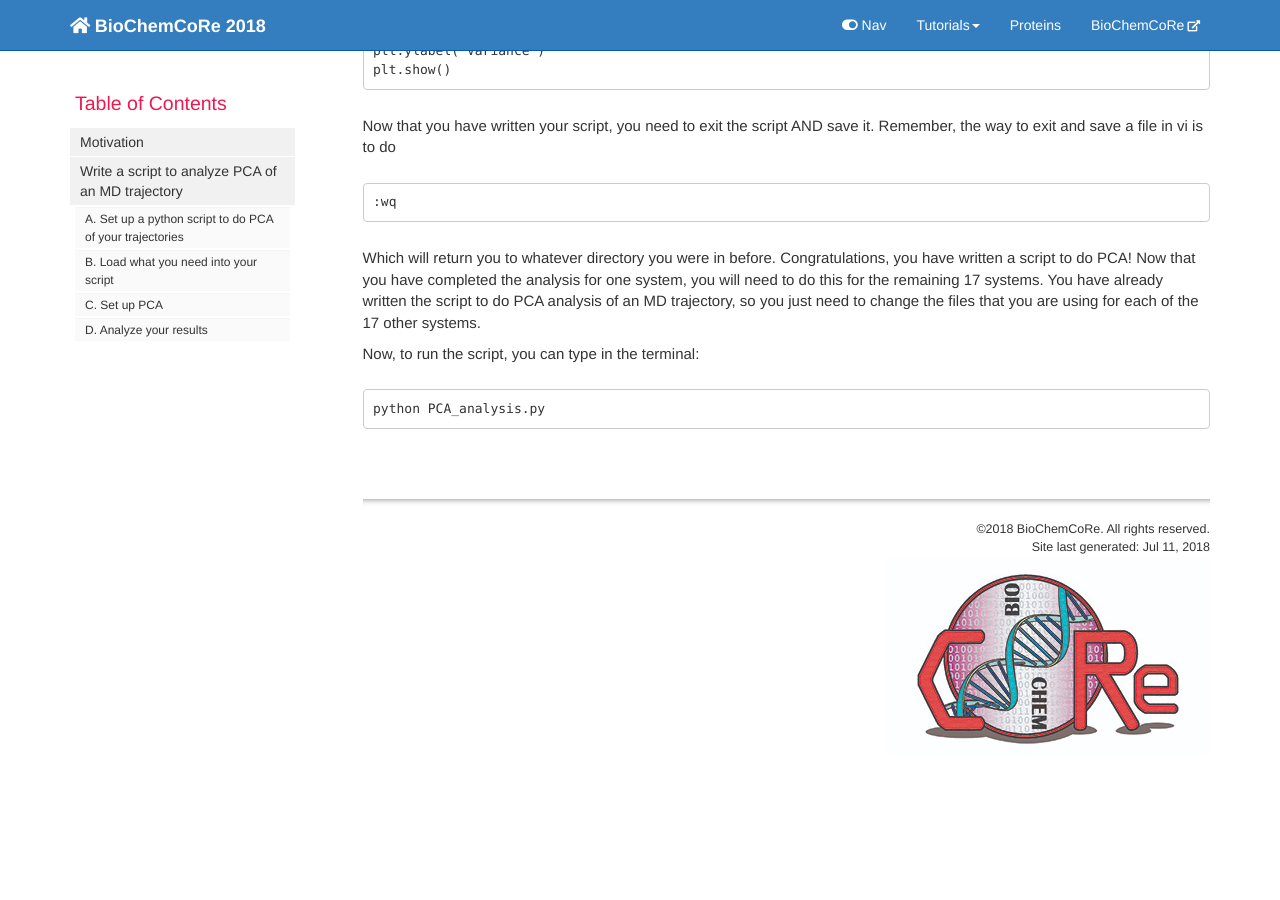
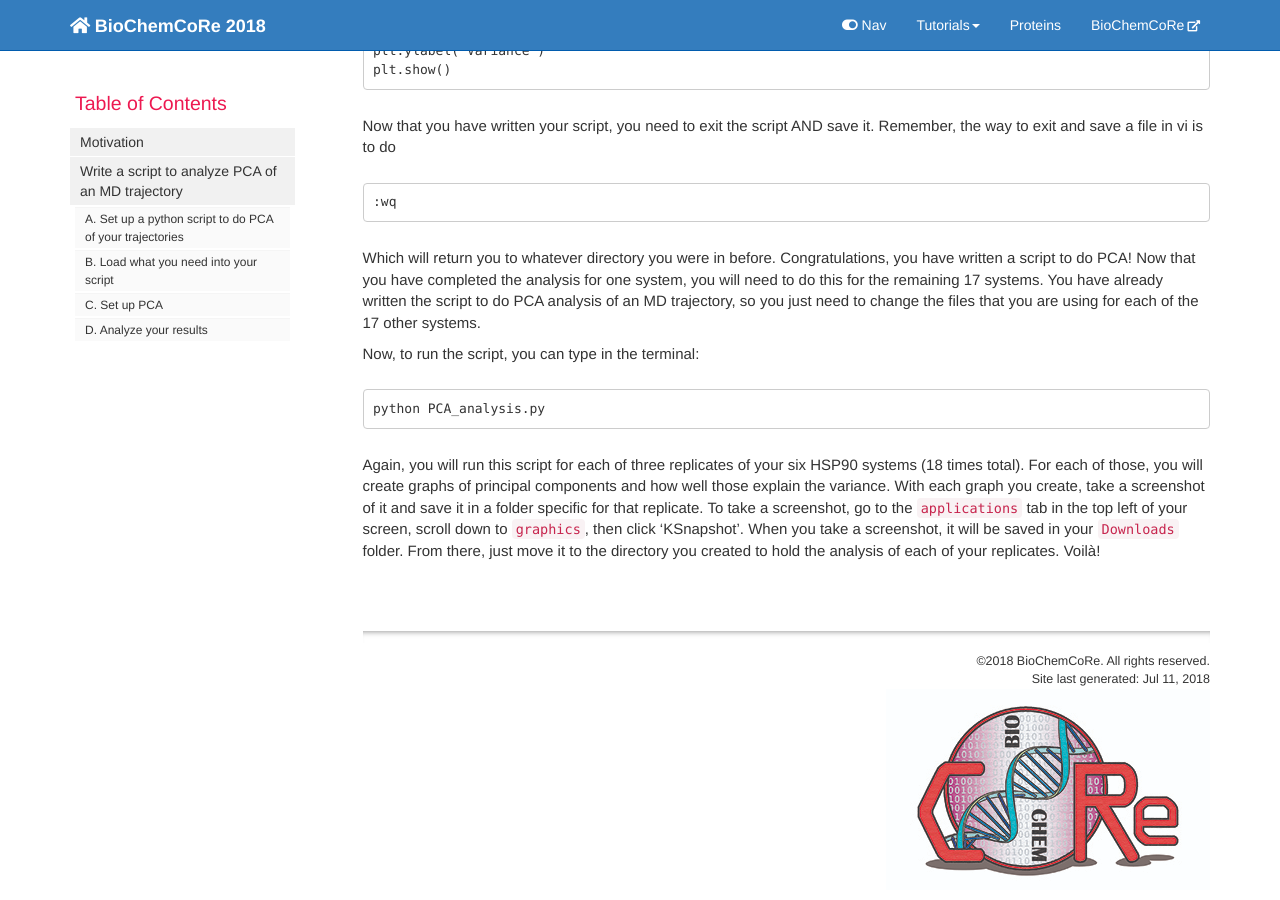
Before and after one commit to ctlee/BioChemCoRe-2018, a Jekyll site: the page built from docs/pages/pca.md, in a window 1280 px wide and 900 px high, scrolled down 3443 px. Built offline with Jekyll 4.4.1, drawn with Linux system fonts in a browser that asks for light colours; nearby versions of some CDN libraries; comment, search, counter and statistics services are not loaded; before the commit the page ends 4211 px from its top, so only the background shows below that.

Commit message:
added screenshot instructions to PCA tutorial

````diff
--- a/docs/pages/pca.md
+++ b/docs/pages/pca.md
@@ -137,3 +137,5 @@ Now, to run the script, you can type in the terminal:
 ```
 python PCA_analysis.py
 ```
+
+Again, you will run this script for each of three replicates of your six HSP90 systems (18 times total). For each of those, you will create graphs of principal components and how well those explain the variance. With each graph you create, take a screenshot of it and save it in a folder specific for that replicate. To take a screenshot, go to the `applications` tab in the top left of your screen, scroll down to `graphics`, then click 'KSnapshot'. When you take a screenshot, it will be saved in your `Downloads` folder. From there, just move it to the directory you created to hold the analysis of each of your replicates. Voilà!
````
